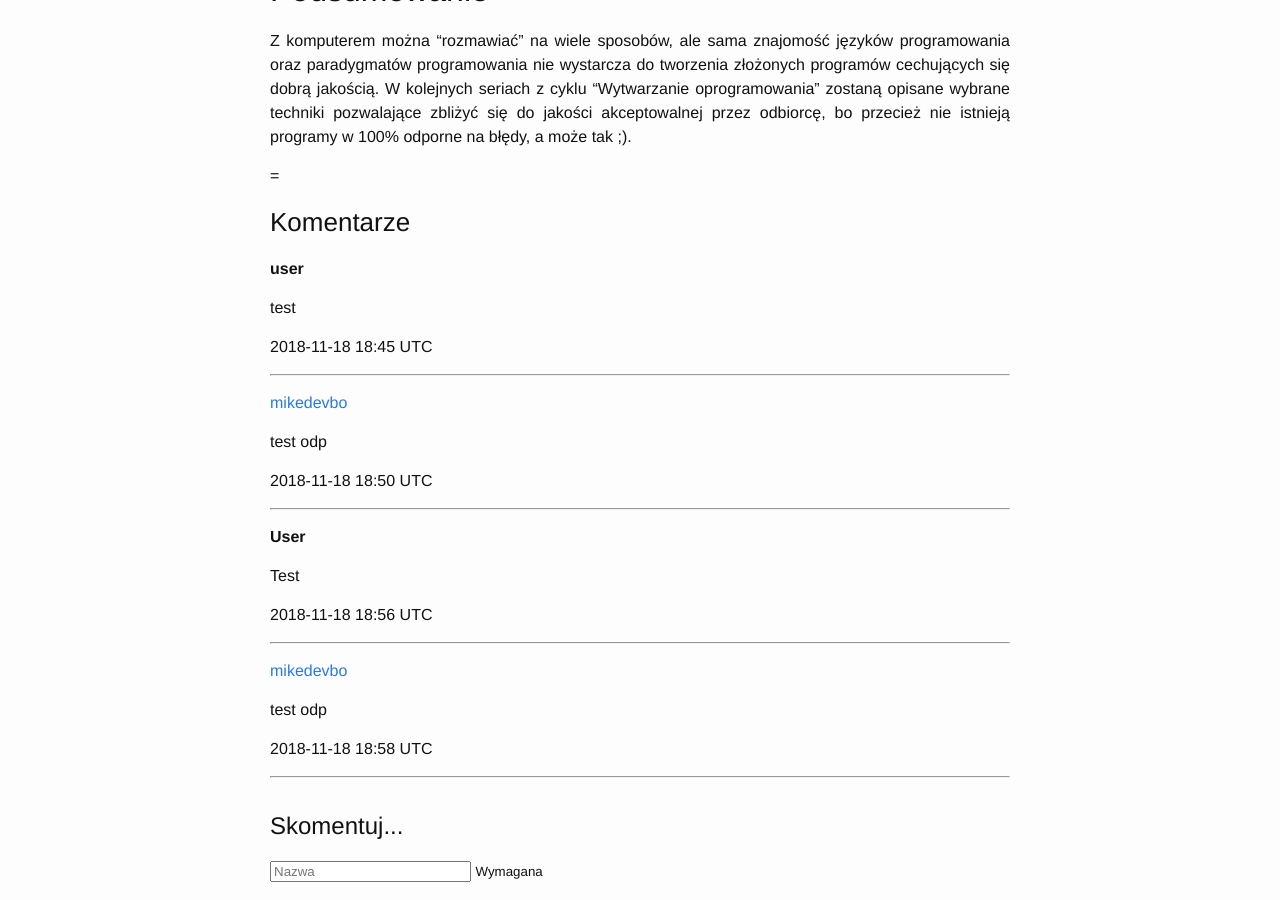
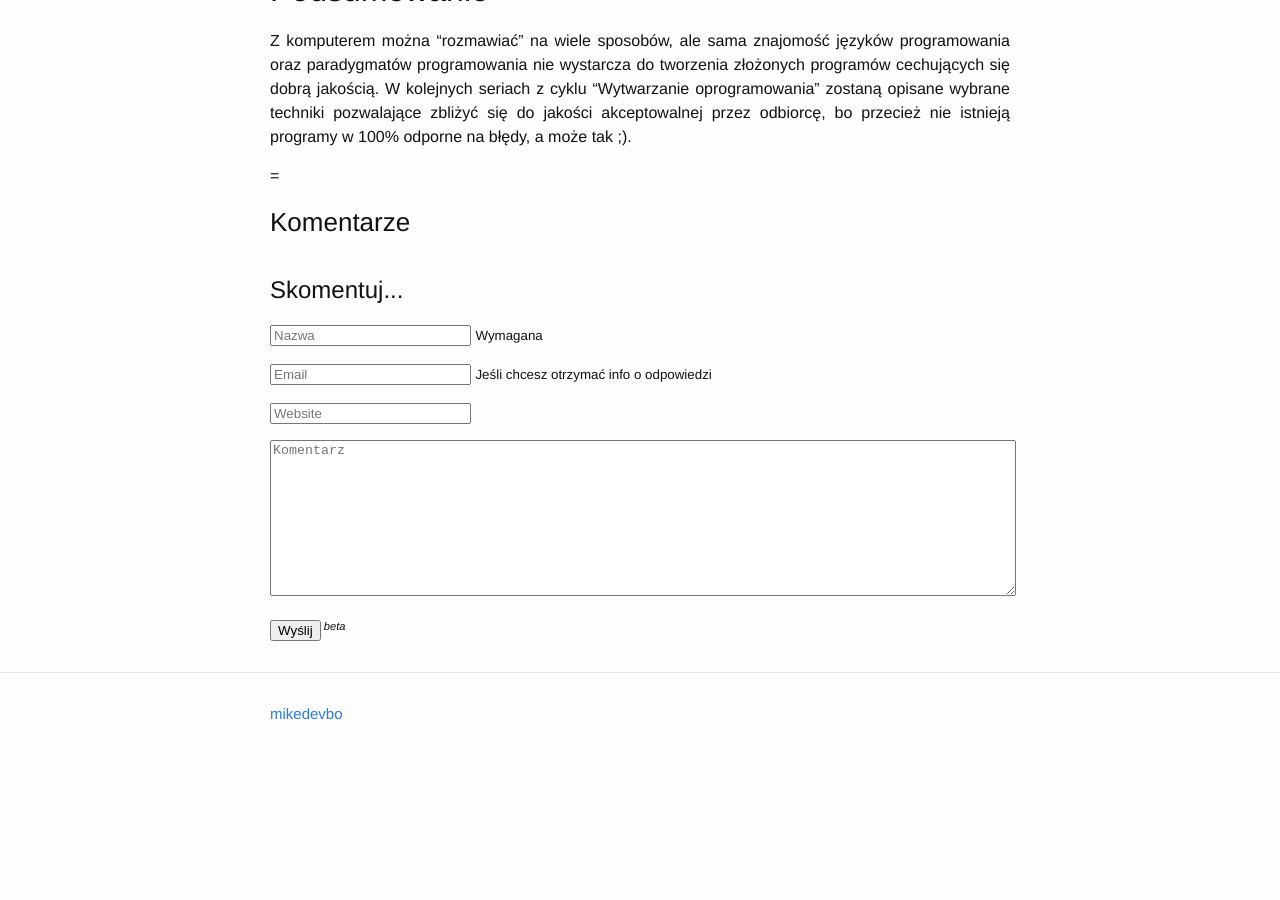
Before and after one commit to mikedevbo/mikedevbo.github.io, a Jekyll site: the page built from _posts/2016-11-26-wytwarzanie_oprogramowania_I.md, in a window 1280 px wide and 900 px high, scrolled down 7842 px. Built offline with Jekyll 4.4.1, drawn with Linux system fonts in a browser that asks for light colours; after the commit the page ends 8628 px from its top, so only the background shows below that.

Commit message:
remove test comments

```diff
--- a/_posts/2016-11-26-wytwarzanie_oprogramowania_I.md
+++ b/_posts/2016-11-26-wytwarzanie_oprogramowania_I.md
@@ -288,39 +288,3 @@ Z komputerem można "rozmawiać" na wiele sposobów, ale sama znajomość język
 {{ site.mark_post_as_end }}
 
 ### {{ site.comments }}
-
-**user**
-
-test
-
-2018-11-18 18:45 UTC
-
----
-<p />
-
-[mikedevbo](https://ddtd.pl)
-
-test odp
-
-2018-11-18 18:50 UTC
-
----
-<p />
-
-**User**
-
-Test
-
-2018-11-18 18:56 UTC
-
----
-<p />
-
-[mikedevbo](https://ddtd.pl)
-
-test odp
-
-2018-11-18 18:58 UTC
-
----
-<p />
```
